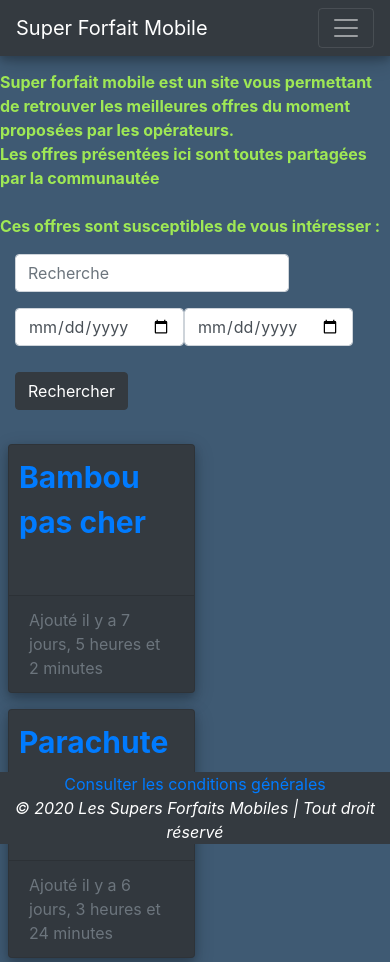
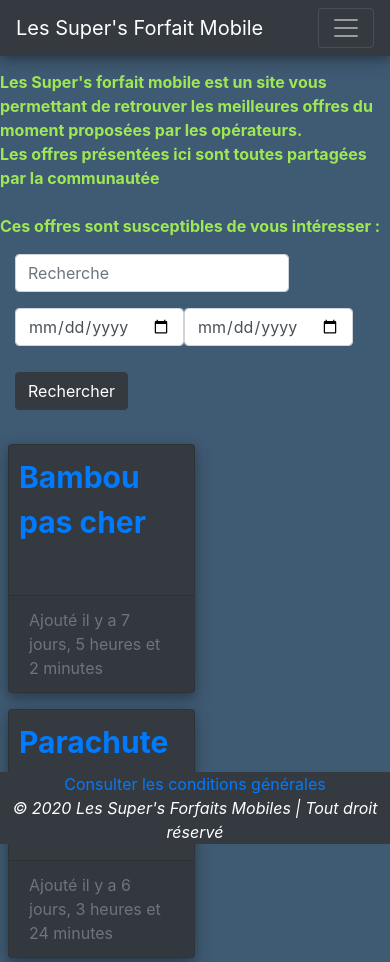
Before and after one commit to ThomasDrd/ProjectWeb2019, a CodeIgniter app: page /ProjectWeb2019/index.php/pages/index in a window 390 px wide. Shown: the top 962 px of the page. Run offline with CodeIgniter, Linux system fonts and the light colour scheme; data comes from the database, SQL or seed files in the repository.

Commit message:
Modifs Noms
les Super's Forfaits Mobiles

```diff
--- a/application/views/index.php
+++ b/application/views/index.php
@@ -2,7 +2,7 @@
 include 'template/header.php';
 
 echo '<div class="row text">';
-echo '<p>Super forfait mobile est un site vous permettant de retrouver les meilleures offres du moment proposées par les opérateurs.<br/>
+echo '<p>Les Super\'s forfait mobile est un site vous permettant de retrouver les meilleures offres du moment proposées par les opérateurs.<br/>
 		Les offres présentées ici sont toutes partagées par la communautée<br/><br/>
 		Ces offres sont susceptibles de vous intéresser :
 		</p>';
--- a/application/views/template/footer.php
+++ b/application/views/template/footer.php
@@ -2,7 +2,7 @@
 
 <div class="footer bg-dark">
 	<a title="Lire les conditions générales d'utilisation" href="<?php echo base_url('pages/copyright') ?>"> Consulter les conditions générales </a>
-	<br><em>&copy; 2020 Les Supers Forfaits Mobiles | Tout droit réservé </em>
+	<br><em>&copy; 2020 Les Super's Forfaits Mobiles | Tout droit réservé </em>
 </div>
 </div>
 </body>
--- a/application/views/template/header.php
+++ b/application/views/template/header.php
@@ -13,12 +13,12 @@
 	<script src="https://cdn.jsdelivr.net/npm/popper.js@1.16.0/dist/umd/popper.min.js" integrity="sha384-Q6E9RHvbIyZFJoft+2mJbHaEWldlvI9IOYy5n3zV9zzTtmI3UksdQRVvoxMfooAo" crossorigin="anonymous"></script>
 	<script src="https://stackpath.bootstrapcdn.com/bootstrap/4.4.1/js/bootstrap.min.js" integrity="sha384-wfSDF2E50Y2D1uUdj0O3uMBJnjuUD4Ih7YwaYd1iqfktj0Uod8GCExl3Og8ifwB6" crossorigin="anonymous"></script>
 
-	<title>Super Forfait Mobile</title>
+	<title>Les Super's Forfait Mobile</title>
 </head>
 <body>
 
 <nav class="navbar navbar-expand-lg navbar-dark bg-dark fixed-top ">
-		<a class="navbar-brand" href=" <?php echo base_url('pages/index')?>" >Super Forfait Mobile</a>
+		<a class="navbar-brand" href=" <?php echo base_url('pages/index')?>" >Les Super's Forfait Mobile</a>
 	<button class="navbar-toggler" type="button" data-toggle="collapse" data-target="#navbarSupportedContent" aria-controls="navbarSupportedContent" aria-expanded="false" aria-label="Toggle navigation">
 		<span class="navbar-toggler-icon"></span>
 	</button>
```
